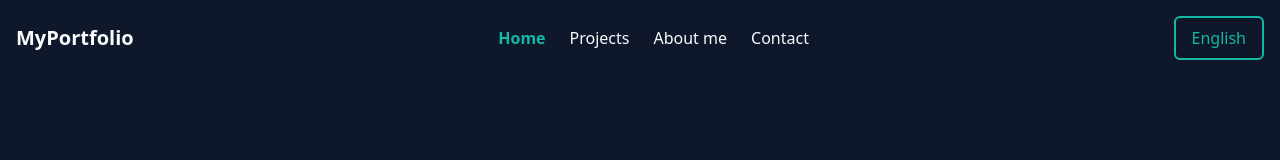
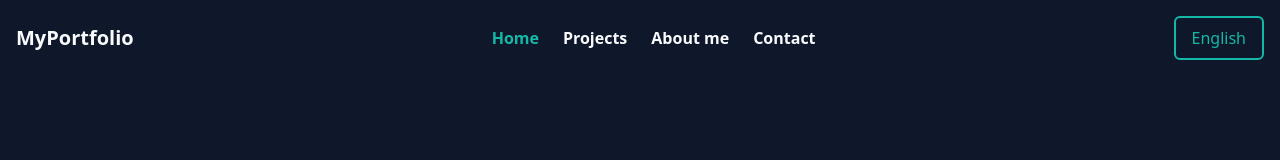
Before and after one commit to Roman-Parker/portfolio, a Vue app in the folder frontend/: page / in a window 1280 px wide. Shown: the top 160 px of the page. Built offline with nearby package versions, Linux system fonts and the light colour scheme.

Commit message:
made all menu items bold

```diff
--- a/frontend/src/components/NavBar.vue
+++ b/frontend/src/components/NavBar.vue
@@ -12,29 +12,29 @@
             <!-- Navigation Links -->
             <div class="space-x-6 hidden sm:flex">
                 <!-- Home -->
-                <router-link to="/" class="relative group transition-colors"
-                    exact-active-class="text-turquoise font-semibold">
+                <router-link to="/" class="relative group transition-colors font-semibold"
+                    exact-active-class="text-turquoise">
                     <span>{{ t('home') }}</span>
                     <AnimatedUnderline />
                 </router-link>
 
                 <!-- Portfolio -->
-                <router-link to="/portfolio" class="relative group transition-colors"
-                    active-class="text-turquoise font-semibold">
+                <router-link to="/portfolio" class="relative group transition-colors font-semibold"
+                    active-class="text-turquoise">
                     <span>{{ t('projects') }}</span>
                     <AnimatedUnderline />
                 </router-link>
 
                 <!-- About Me -->
-                <router-link to="/about" class="relative group transition-colors"
-                    active-class="text-turquoise font-semibold">
+                <router-link to="/about" class="relative group transition-colors font-semibold"
+                    active-class="text-turquoise">
                     <span>{{ t('about_me') }}</span>
                     <AnimatedUnderline />
                 </router-link>
 
                 <!-- Contact -->
-                <router-link to="/contact" class="relative group transition-colors"
-                    active-class="text-turquoise font-semibold">
+                <router-link to="/contact" class="relative group transition-colors font-semibold"
+                    active-class="text-turquoise">
                     <span>{{ t('contact') }}</span>
                     <AnimatedUnderline />
                 </router-link>
```
